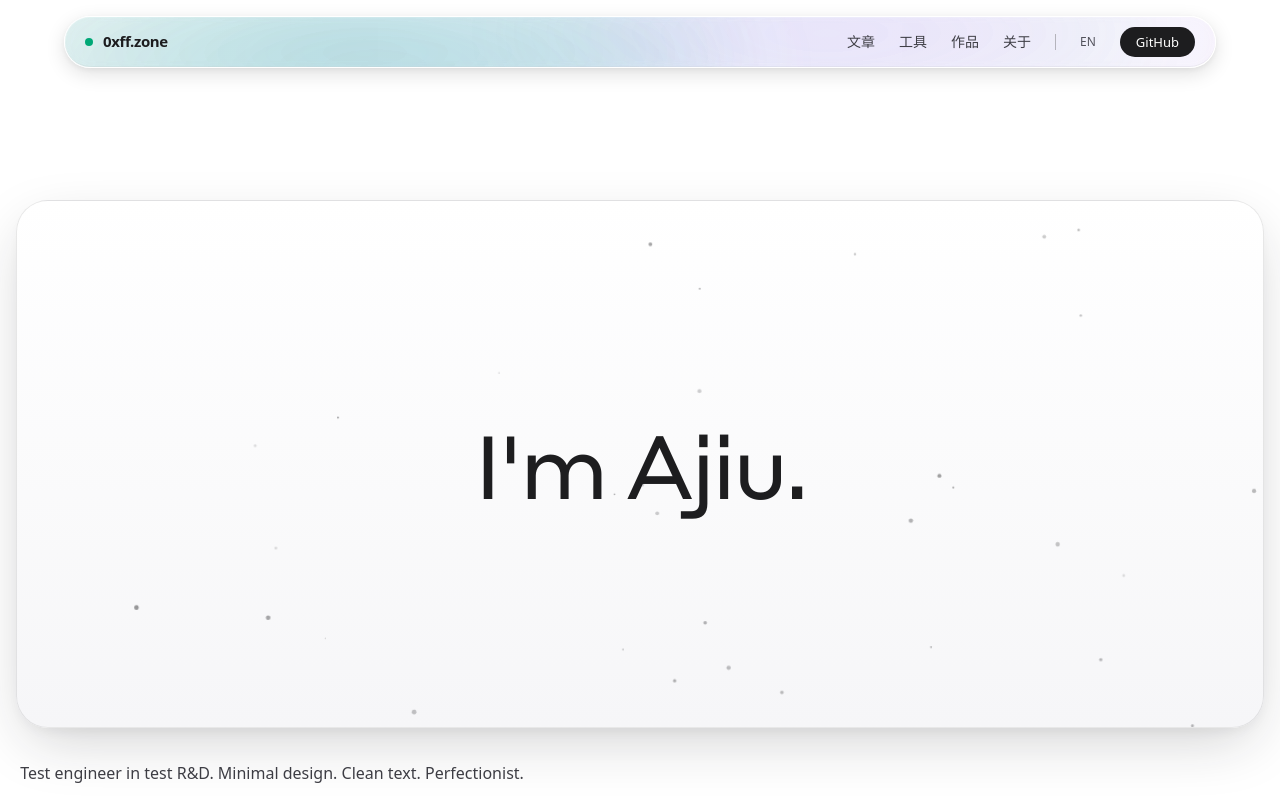
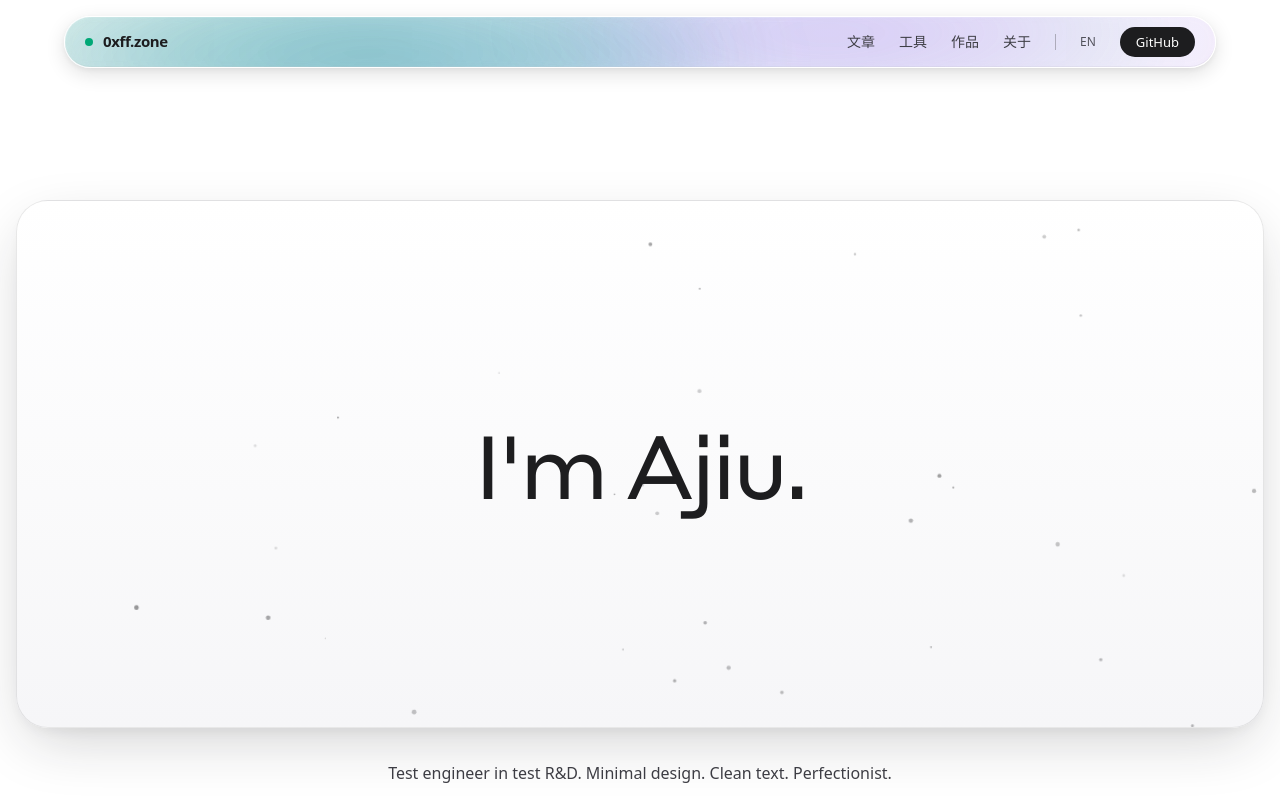
Before and after one commit to ZeniX-ally/blog-comments, a Next.js app: page / in a window 1280 px wide. Shown: the top 800 px of the page. Built offline with nearby package versions, Linux system fonts and the light colour scheme.

Commit message:
fix: 副标题 mx-auto 真正居中,极光浓度回调(中间档)

```diff
--- a/src/app/en/page.tsx
+++ b/src/app/en/page.tsx
@@ -27,7 +27,7 @@ export default function HomeEn() {
               </div>
             </div>
 
-            <p className="mt-8 max-w-lg text-center text-base leading-relaxed text-muted">
+            <p className="mx-auto mt-8 max-w-lg text-center text-base leading-relaxed text-muted">
               Test engineer in test R&amp;D. Minimal design. Clean text.
               Perfectionist.
             </p>
--- a/src/app/globals.css
+++ b/src/app/globals.css
@@ -264,9 +264,9 @@ body {
   /* 兜底底色:极淡三色横向渐变,保证任何时刻胶囊每部分都有色 */
   background: linear-gradient(
     90deg,
-    rgba(0, 168, 118, 0.07) 0%,
-    rgba(30, 120, 210, 0.06) 50%,
-    rgba(150, 90, 230, 0.07) 100%
+    rgba(0, 168, 118, 0.11) 0%,
+    rgba(30, 120, 210, 0.09) 50%,
+    rgba(150, 90, 230, 0.11) 100%
   );
 }
 
@@ -275,7 +275,7 @@ body {
   border-radius: 9999px;
   mix-blend-mode: multiply;
   filter: blur(34px);
-  opacity: 0.32;
+  opacity: 0.45;
   will-change: transform;
 }
 
@@ -287,8 +287,8 @@ body {
   left: -220px;
   background: radial-gradient(
     ellipse at center,
-    rgba(0, 168, 118, 0.55) 0%,
-    rgba(0, 168, 118, 0.28) 45%,
+    rgba(0, 168, 118, 0.7) 0%,
+    rgba(0, 168, 118, 0.38) 45%,
     rgba(0, 168, 118, 0.14) 70%,
     transparent 85%
   );
@@ -303,8 +303,8 @@ body {
   left: 240px;
   background: radial-gradient(
     ellipse at center,
-    rgba(30, 120, 210, 0.55) 0%,
-    rgba(30, 120, 210, 0.3) 45%,
+    rgba(30, 120, 210, 0.7) 0%,
+    rgba(30, 120, 210, 0.4) 45%,
     rgba(130, 80, 223, 0.18) 70%,
     transparent 85%
   );
@@ -319,8 +319,8 @@ body {
   left: 760px;
   background: radial-gradient(
     ellipse at center,
-    rgba(150, 90, 230, 0.52) 0%,
-    rgba(150, 90, 230, 0.26) 45%,
+    rgba(150, 90, 230, 0.68) 0%,
+    rgba(150, 90, 230, 0.36) 45%,
     rgba(0, 168, 118, 0.14) 70%,
     transparent 85%
   );
--- a/src/app/page.tsx
+++ b/src/app/page.tsx
@@ -28,7 +28,7 @@ export default function Home() {
             </div>
 
             {/* 副标题 */}
-            <p className="mt-8 max-w-lg text-center text-base leading-relaxed text-muted">
+            <p className="mx-auto mt-8 max-w-lg text-center text-base leading-relaxed text-muted">
               {site.hero.bio.join(" ")}
             </p>
 
```
